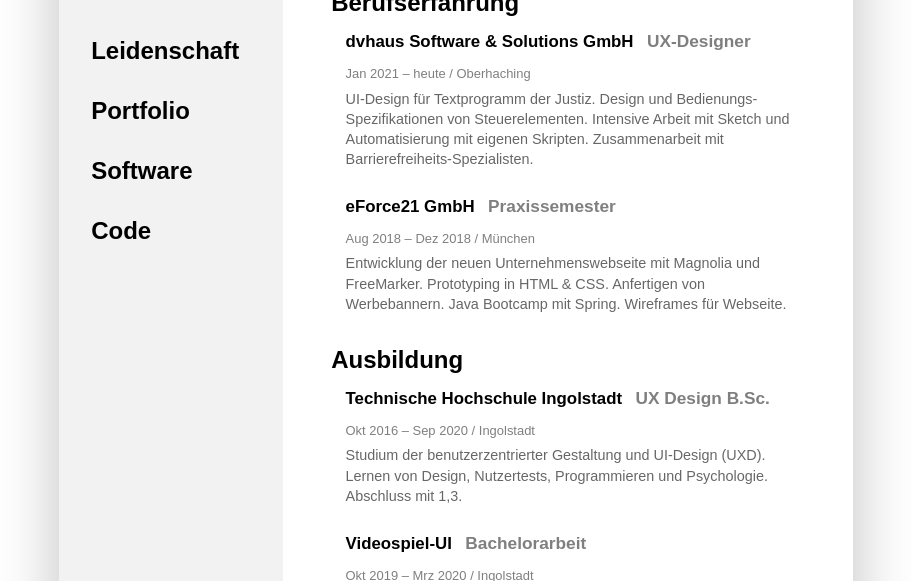
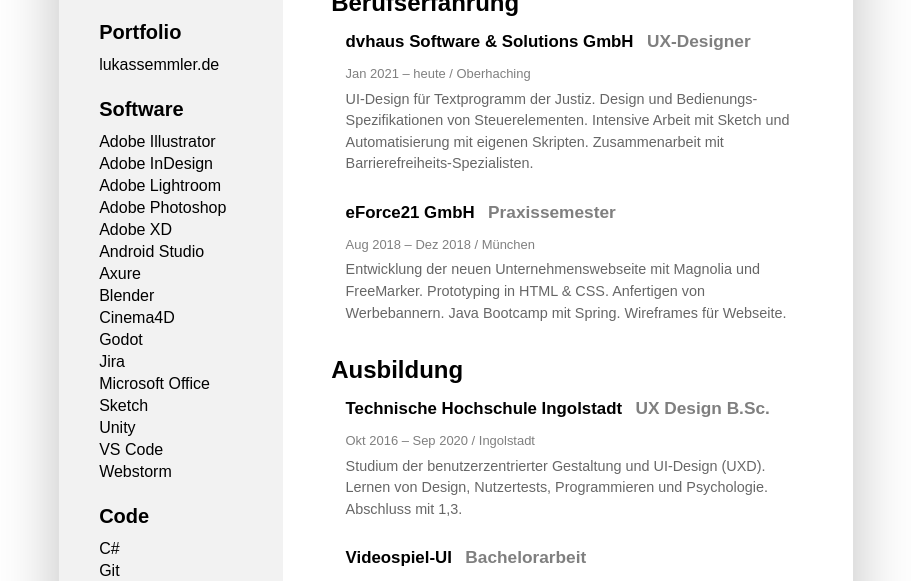
Before and after one commit to lukassemmler/cv, a plain HTML site: page index.html in a window 1280 px wide. Shown: the part 219-800 px from the top of the page, without its empty margins (184-1095 px from the left). Drawn offline with Linux system fonts and the light colour scheme.

Commit message:
Add tags and tweak design

```diff
--- a/index.html
+++ b/index.html
@@ -45,11 +45,16 @@
       top: 0;
       left: 0;
       bottom: 0;
-      z-index: -1;
       background-color: rgba(0, 0, 0, 0.05);
-      padding: 4rem 2rem 2rem 2rem;
+      padding: 3.5rem 2.5rem 2rem;
       width: 14rem;
       box-sizing: border-box;
+    }
+
+    .aside-heading {
+      font-size: 1.25rem;
+      margin-top: 1.5rem;
+      margin-bottom: 0.75rem;
     }
 
     main {
@@ -120,6 +125,8 @@
     }
 
     .portrait {
+      position: relative;
+      z-index: 1;
       width: 100%;
       height: 100%;
       display: flex;
@@ -149,6 +156,16 @@
     .inline-list li:not(:last-child)::after {
       content: "//";
       margin-left: 0.4em;
+    }
+
+    .simple-list {
+      list-style-type: none;
+      padding: 0;
+      margin: 0;
+    }
+
+    .simple-list>*:not(:last-child) {
+      margin-bottom: 0.25em;
     }
 
     .header-main {
@@ -242,7 +259,7 @@
 
     .cv-record-description {
       font-weight: 500;
-      line-height: 1.4;
+      line-height: 1.5;
       color: rgba(0, 0, 0, 0.6);
 
     }
@@ -274,10 +291,16 @@
     </header>
     <div class="main-content">
       <aside>
-        <h2>Leidenschaft</h2>
-        <h2>Portfolio</h2>
-        <h2>Software</h2>
-        <h2>Code</h2>
+        <!--
+        <h2 class="aside-heading">Leidenschaft</h2>
+        <tag-list data-entry="passion"></tag-list>
+        -->
+        <h2 class="aside-heading">Portfolio</h2>
+        <tag-list data-entry="portfolio"></tag-list>
+        <h2 class="aside-heading">Software</h2>
+        <tag-list data-entry="software"></tag-list>
+        <h2 class="aside-heading">Code</h2>
+        <tag-list data-entry="code"></tag-list>
       </aside>
       <main>
         <h2>Berufserfahrung</h2>
@@ -318,17 +341,23 @@
   </div>
   <script>
     const tags = [
-      { group: "passion",
+      {
+        group: "passion",
         items: [
-
-     ]},
-      "Leidenschaft",
           "UI-Design",
           "Webdev",
           "Zeichnen",
-      "Portfolio",
+        ]
+      },
+      {
+        group: "portfolio",
+        items: [
           "lukassemmler.de",
-      "Software",
+        ]
+      },
+      {
+        group: "software",
+        items: [
           "Adobe Illustrator",
           "Adobe InDesign",
           "Adobe Lightroom",
@@ -341,10 +370,15 @@
           "Godot",
           "Jira",
           "Microsoft Office",
+          "Sketch",
           "Unity",
           "VS Code",
           "Webstorm",
-      "Code",
+        ]
+      },
+      {
+        group: "code",
+        items: [
           "C#",
           "Git",
           "Gulp",
@@ -354,8 +388,11 @@
           "MySQL",
           "NodeJS",
           "Phaser",
+          "Python",
           "SASS",
           "VueJS",
+        ]
+      },
     ];
 
     const entries = [
@@ -407,6 +444,7 @@
         finished: "Mrz 2020",
         location: "München",
         description: [
+          "Stipendium der CSU-nahen Stiftung. ",
           "Förderung durch Seminare wie Rhetorikkurse, ",
           "Infoakademien zu gesellschaftspolitischen Themen, ",
           "Kontakt zu Mitstipendiaten. ",
@@ -440,8 +478,9 @@
       },
     ];
 
-    function h(tag, content) {
+    function h(tag, content = undefined) {
       const element = document.createElement(tag);
+      if (content)
         element.textContent = content;
       return element;
     }
@@ -472,7 +511,23 @@
       }
     }
 
+    function populateTagLists(document, tags) {
+      const tagLists = Array.from(document.querySelectorAll("tag-list"));
+      for (const tagList of tagLists) {
+        const listId = tagList.dataset.entry;
+        const list = tags.find(tagGroup => tagGroup.group === listId);
+        if (!list) continue;
+        const { group, items } = list;
+        const listElement = h("ul");
+        listElement.classList.add("simple-list");
+        const itemElements = items.map(item => h("li", item));
+        itemElements.forEach(itemElement => listElement.appendChild(itemElement));
+        tagList.appendChild(listElement);
+      }
+    }
+
     populateCvRecords(document, entries);
+    populateTagLists(document, tags);
   </script>
 </body>
 
```
Lines whose indentation alone changed are shown as unchanged.
